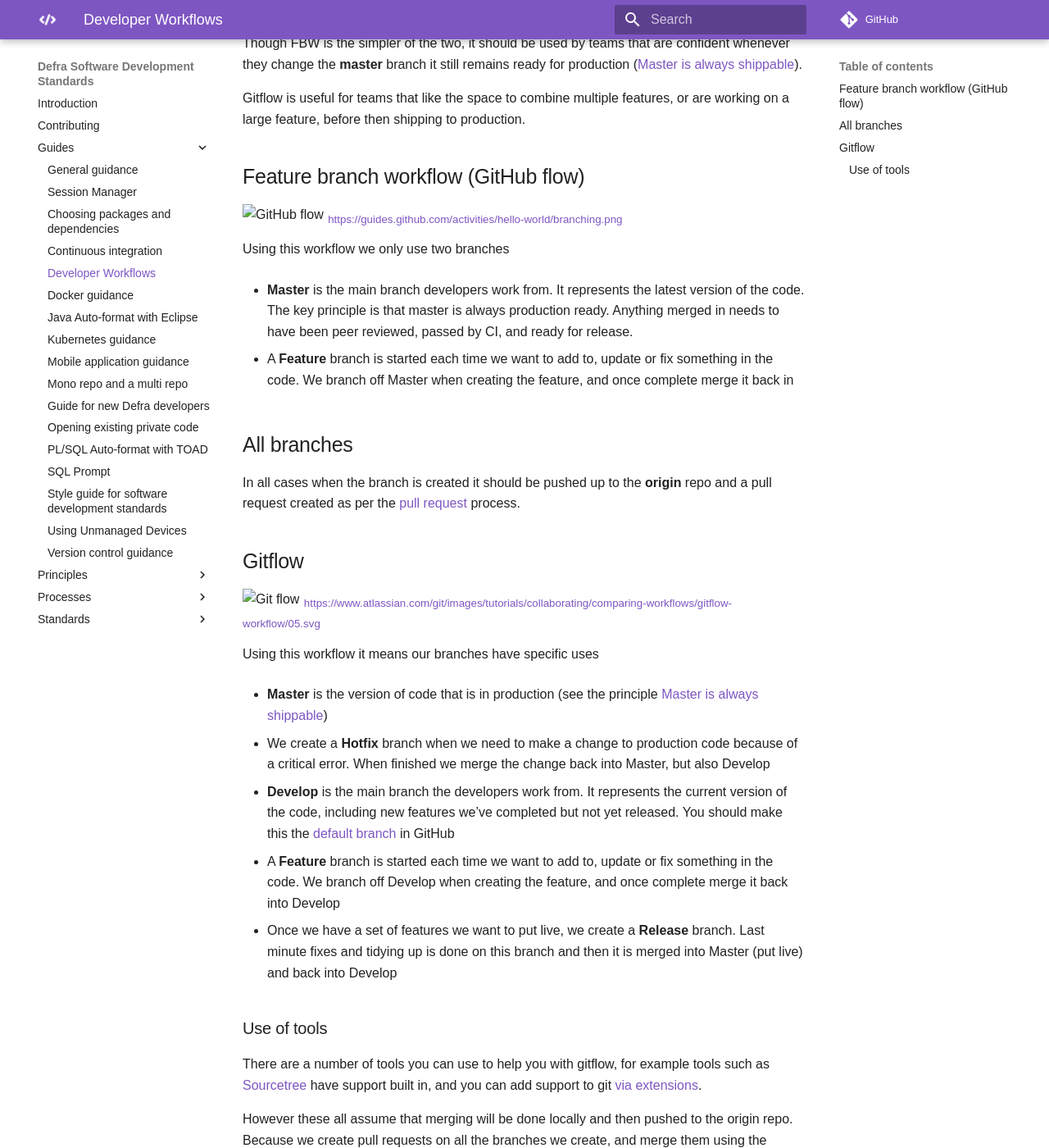
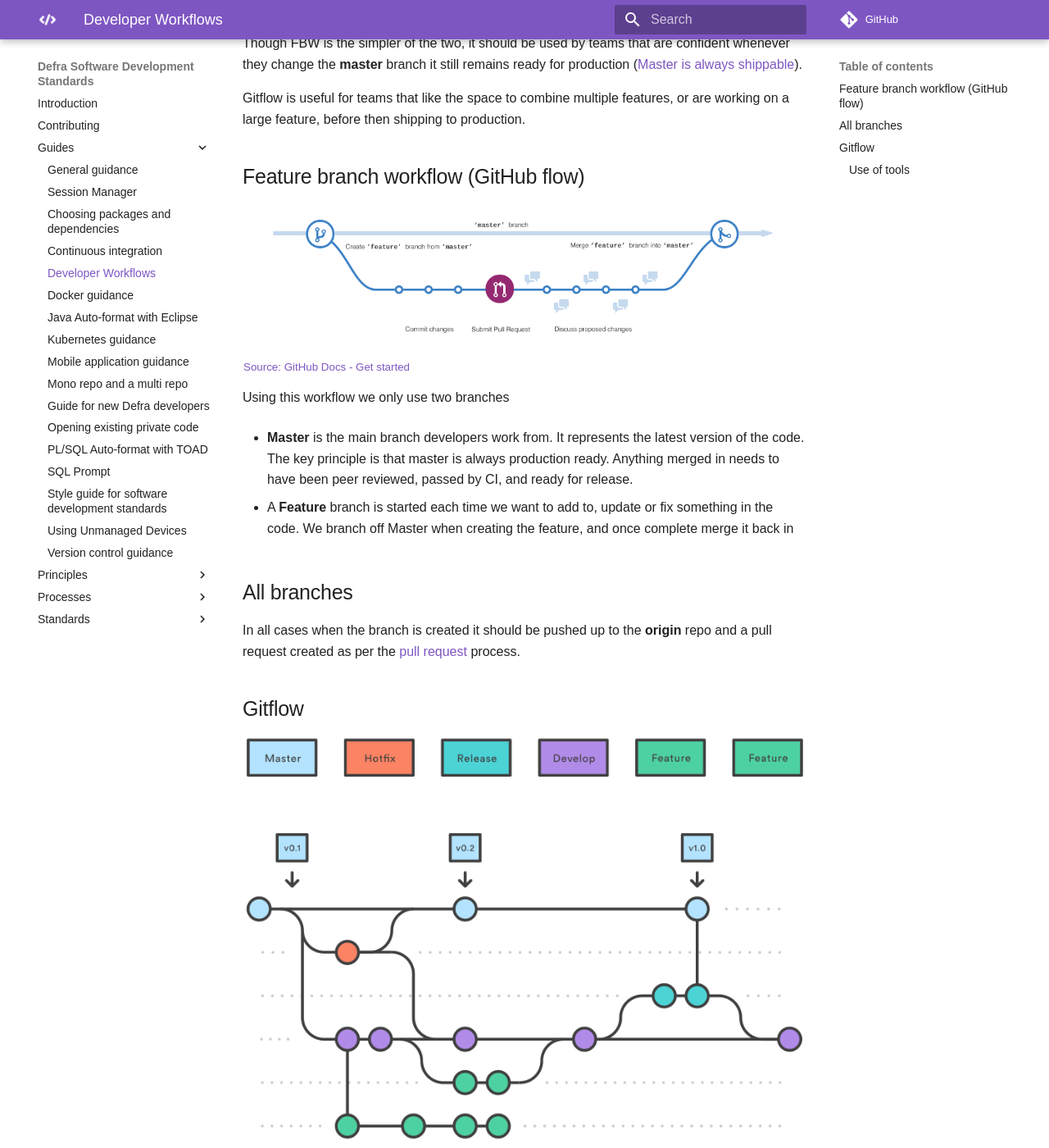
Before and after one commit to DEFRA/software-development-standards, an MkDocs documentation site: the page built from docs/guides/developer_workflows.md, in a window 1280 px wide and 1400 px high, scrolled down 282 px. Shown: the whole window at 82% size. Built offline with MkDocs 1.6.1 and Material for MkDocs 9.7.7, drawn with Linux system fonts in a browser that asks for light colours; some web fonts are replaced; comment, search, counter and statistics services are not loaded; some of the changed text lies outside the part shown.

Commit message:
Fix image references and attribution links

```diff
--- a/docs/guides/developer_workflows.md
+++ b/docs/guides/developer_workflows.md
@@ -11,8 +11,8 @@ Gitflow is useful for teams that like the space to combine multiple features, or
 
 ## Feature branch workflow (GitHub flow)
 
-<img src="githubflow.png" alt="GitHub flow" style="width: 600px;"/>
-<sub><https://guides.github.com/activities/hello-world/branching.png></sub>
+![GitHub flow](githubflow.png)
+<sub>[Source: GitHub Docs - Get started](https://docs.github.com/en/get-started/start-your-journey/hello-world)</sub>
 
 Using this workflow we only use two branches
 
@@ -26,8 +26,8 @@ In all cases when the branch is created it should be pushed up to the **origin**
 
 ## Gitflow
 
-<img src="gitflow.png" alt="Git flow" style="width: 600px;"/>
-<sub><https://www.atlassian.com/git/images/tutorials/collaborating/comparing-workflows/gitflow-workflow/05.svg></sub>
+![Git flow](gitflow.png)
+<sub>[Source: Atlassian Tutorials - Comparing Workflows](https://www.atlassian.com/git/tutorials/comparing-workflows/gitflow-workflow)</sub>
 
 Using this workflow it means our branches have specific uses
 
```
